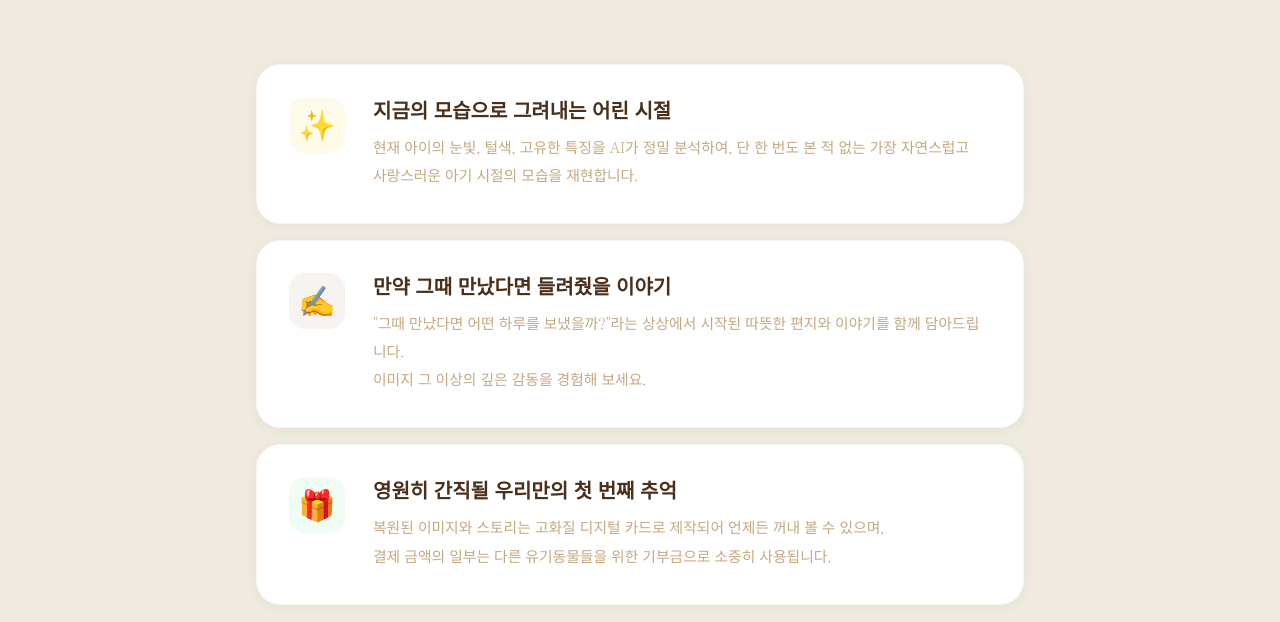
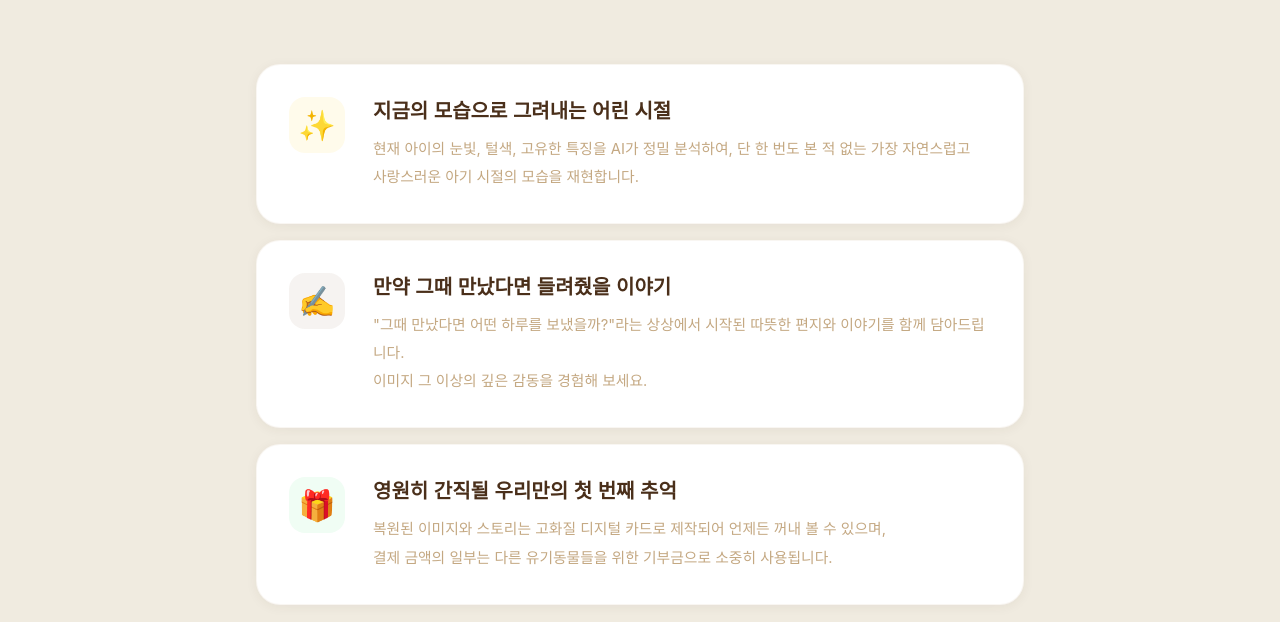
Before and after one commit to oksi2337/mylovelylittlebaby, a Next.js app: page / in a window 1280 px wide. Shown: the part 2643-3265 px from the top of the page. Built offline with nearby package versions, Linux system fonts and the light colour scheme; a web font is replaced by a local one.

Commit message:
auto: update files

```diff
--- a/src/components/landing/SolutionSection.tsx
+++ b/src/components/landing/SolutionSection.tsx
@@ -73,7 +73,7 @@ export default function SolutionSection() {
                 <h3 className="font-serif text-lg md:text-xl text-deep-brown font-semibold mb-2.5 leading-snug">
                   {card.title}
                 </h3>
-                <p className="text-soft-brown text-[0.925rem] leading-[1.9]" style={{ fontFamily: '"Nanum Myeongjo", Georgia, serif' }}>{card.desc}</p>
+                <p className="text-soft-brown text-[0.925rem] leading-[1.9]">{card.desc}</p>
               </div>
             </motion.div>
           ))}
```
